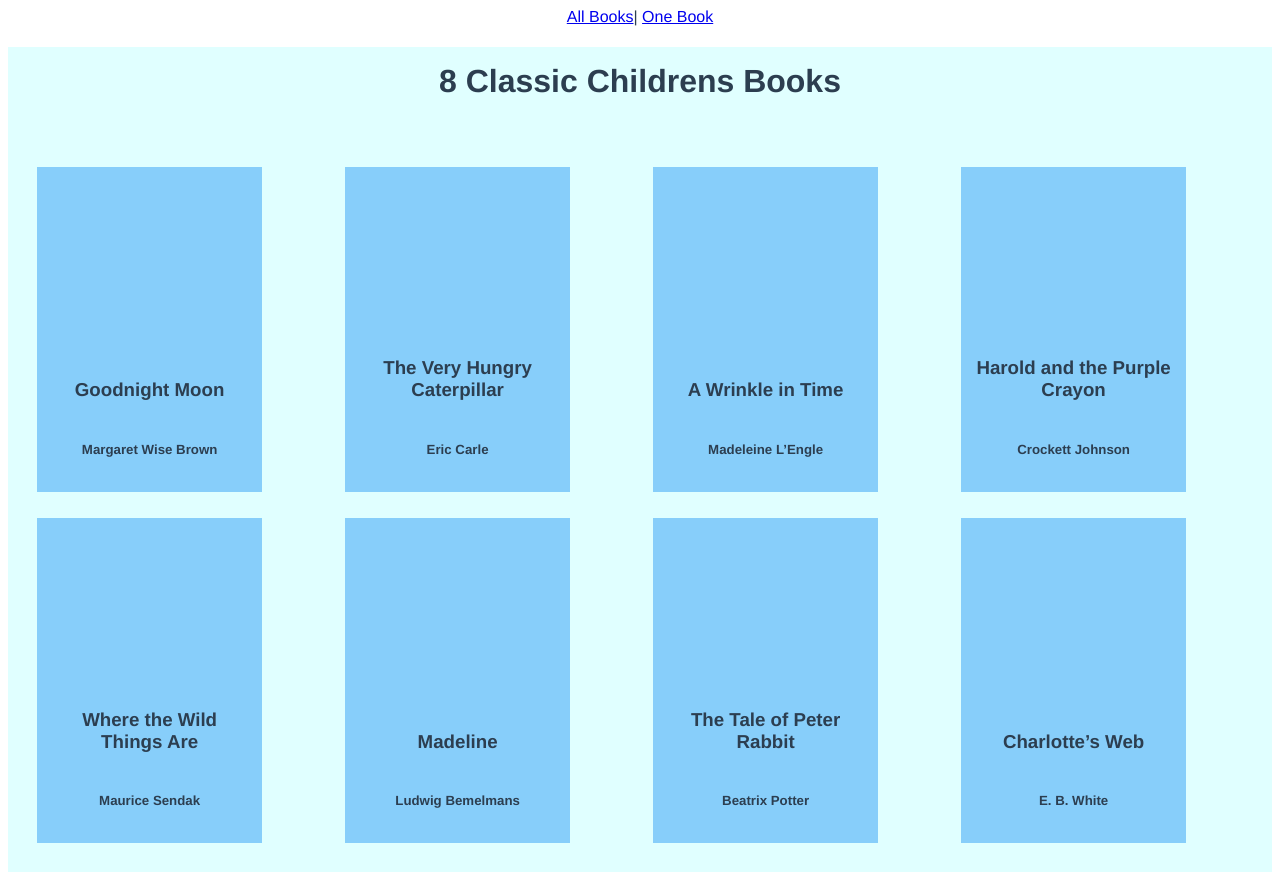
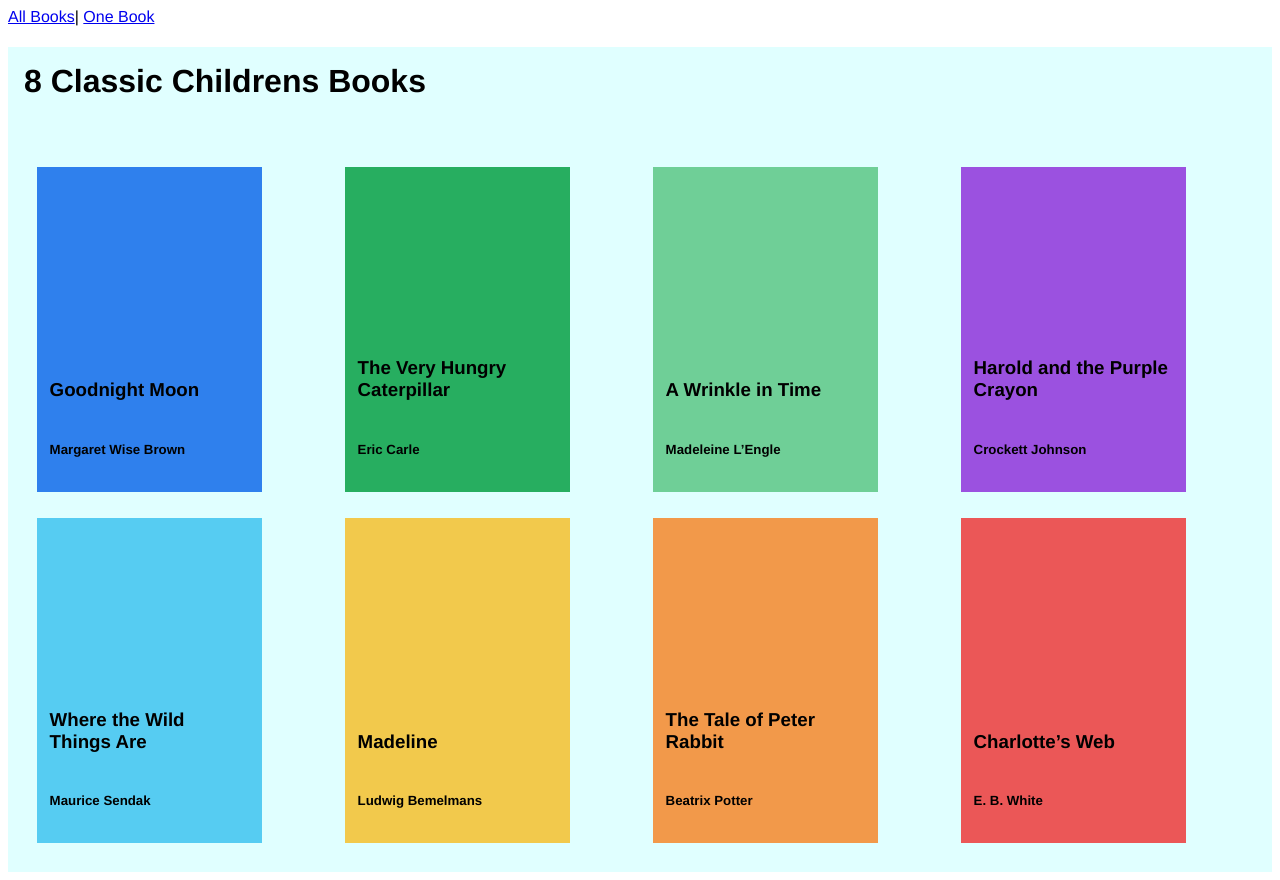
Before and after one commit to cenglander/vue_books, a Vue app: page / in a window 1280 px wide. Built offline with nearby package versions, Linux system fonts and the light colour scheme.

Commit message:
Background color for BookFront in AllBooks working

```diff
--- a/src/App.vue
+++ b/src/App.vue
@@ -29,8 +29,8 @@ export default {
   font-family: Avenir, Helvetica, Arial, sans-serif;
   -webkit-font-smoothing: antialiased;
   -moz-osx-font-smoothing: grayscale;
-  text-align: center;
-  color: #2c3e50;
+  text-align: left;
+
 }
 
 </style>
--- a/src/components/BookFront.vue
+++ b/src/components/BookFront.vue
@@ -1,5 +1,6 @@
 <template>
-  <div class="book-front">
+  <div class="book-front"
+    v-bind:style="style">
     <h3>{{ title }}</h3>
     <h5>{{ author }}</h5>
 
@@ -13,7 +14,13 @@ export default {
   props: {
     title: String,
     author: String,
+    bgColor: String,
 
+  },
+  computed: {
+    style() {
+      return 'background-color: ' + this.bgColor;
+    }
   },
 
   methods: {
@@ -27,7 +34,7 @@ export default {
   div .book-front {
       width: 200px;
       height: 300px;
-    background: lightskyblue;
+      //background: lightskyblue;
 
       display: flex;
       flex-direction: column;
@@ -35,6 +42,7 @@ div .book-front {
       padding: 1vw;
       margin: 1vw;
 
+
       h1 {
           font-size: 2rem;
       }
--- a/src/views/AllBooks.vue
+++ b/src/views/AllBooks.vue
@@ -19,6 +19,7 @@
         v-bind:key="book.id"
         v-bind:title="book.title"
         v-bind:author="book.author"
+        v-bind:bgColor="book.color"
 
       />
 
--- a/src/views/Book.vue
+++ b/src/views/Book.vue
@@ -1,9 +1,7 @@
 <template>
   <main>
-        <h1>8 Classic Childrens Books</h1>
+
     <div class="one-book">
-
-
 
       <BookFront title="This is the title"
         author="This is the author"
@@ -14,6 +12,7 @@
       />
 
     </div>
+
   </main>
 </template>
 
```
Lines whose indentation alone changed are shown as unchanged.
